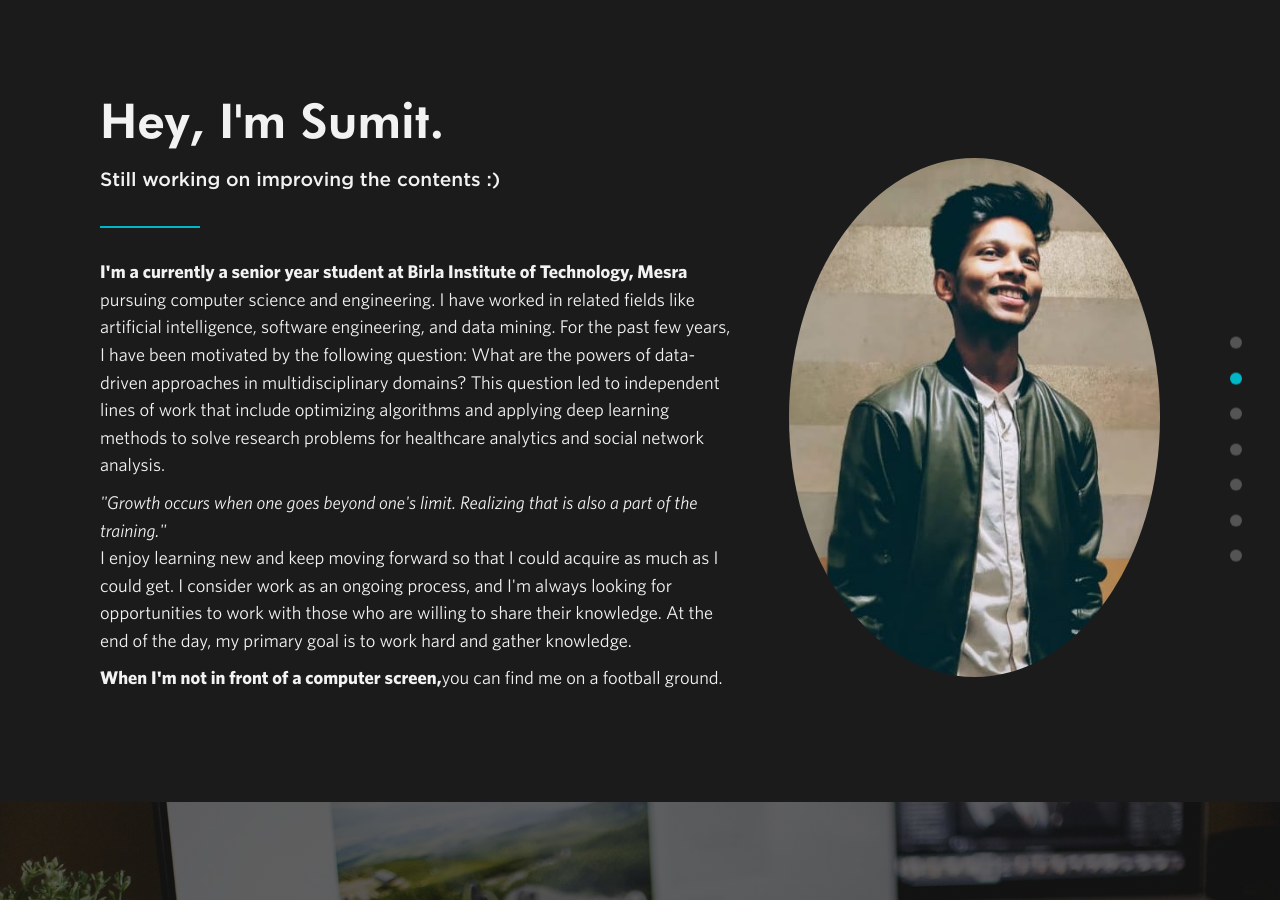
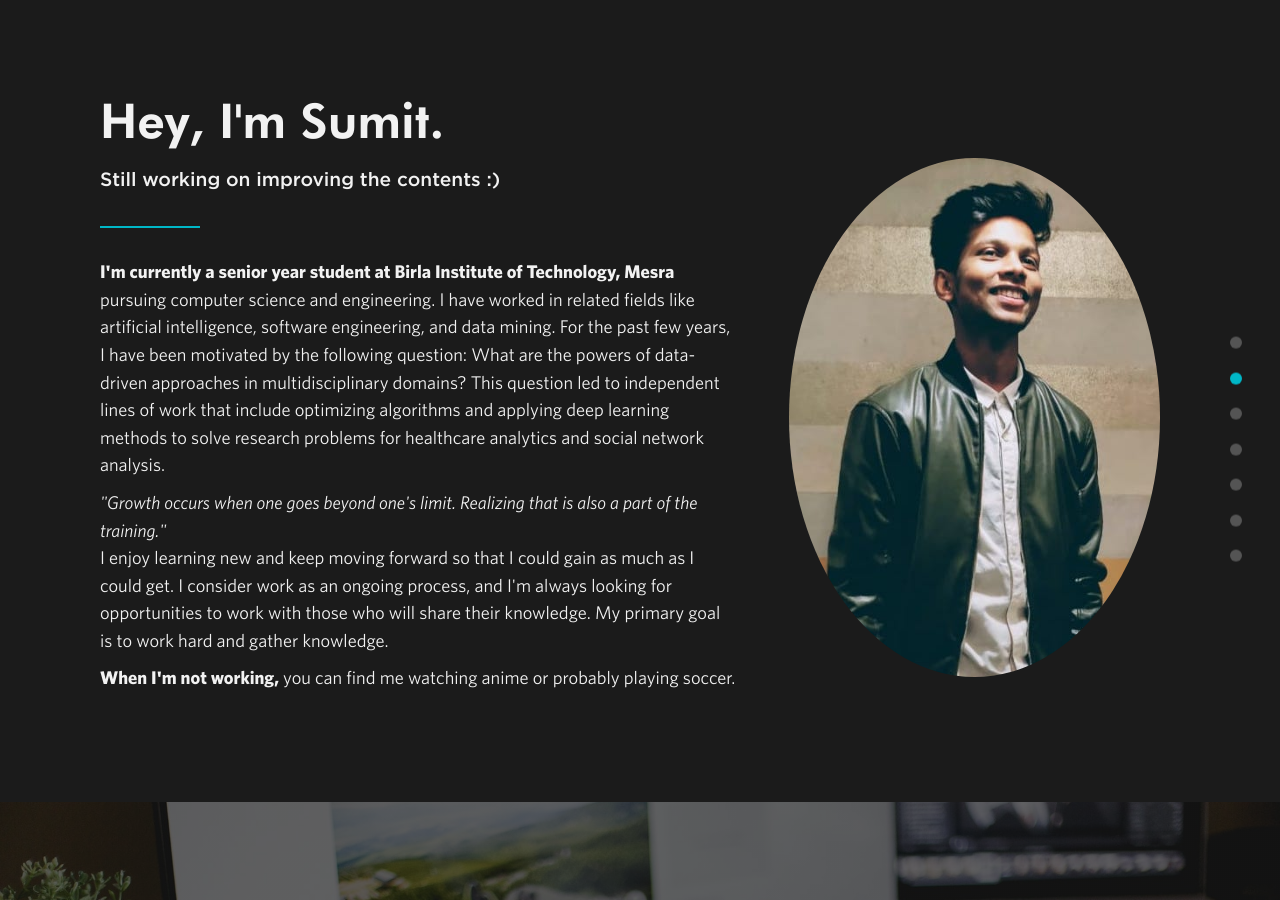
Before and after one commit to sumit6597/sumit6597.github.io, a Jekyll site: the page built from index.html, in a window 1280 px wide and 900 px high, scrolled down 936 px. Built offline with Jekyll 4.4.1, drawn with Linux system fonts in a browser that asks for light colours; nearby versions of some CDN libraries.

Commit message:
Update about.html

```diff
--- a/_includes/about.html
+++ b/_includes/about.html
@@ -7,9 +7,9 @@
       <div class="about-wrapper">
         <img class="headshot" src="img/headshot.jpg" alt="headshot">
         <div class="about-text-wrapper">
-          <p class="about-text"><strong>I'm a currently a senior year student at Birla Institute of Technology, Mesra</strong> pursuing computer science and engineering. I have worked in related fields like artificial intelligence, software engineering, and data mining. For the past few years, I have been motivated by the following question: What are the powers of data-driven approaches in multidisciplinary domains? This question led to independent lines of work that include optimizing algorithms and applying deep learning methods to solve research problems for healthcare analytics and social network analysis. </p>
-          <p class="about-text"><cite>"Growth occurs when one goes beyond one's limit. Realizing that is also a part of the training."</cite><br>I enjoy learning new and keep moving forward so that I could acquire as much as I could get. I consider work as an ongoing process, and I'm always looking for opportunities to work with those who are willing to share their knowledge. At the end of the day, my primary goal is to work hard and gather knowledge.</p>
-          <p class="about-text"><strong>When I'm not in front of a computer screen,</strong>you can find me on a football ground.</p>
+          <p class="about-text"><strong>I'm currently a senior year student at Birla Institute of Technology, Mesra</strong> pursuing computer science and engineering. I have worked in related fields like artificial intelligence, software engineering, and data mining. For the past few years, I have been motivated by the following question: What are the powers of data-driven approaches in multidisciplinary domains? This question led to independent lines of work that include optimizing algorithms and applying deep learning methods to solve research problems for healthcare analytics and social network analysis. </p>
+          <p class="about-text"><cite>"Growth occurs when one goes beyond one's limit. Realizing that is also a part of the training."</cite><br>I enjoy learning new and keep moving forward so that I could gain as much as I could get. I consider work as an ongoing process, and I'm always looking for opportunities to work with those who will share their knowledge. My primary goal is to work hard and gather knowledge.</p>
+          <p class="about-text"><strong>When I'm not working,</strong> you can find me watching anime or probably playing soccer.</p>
         </div>
       </div>
     </div>
```
